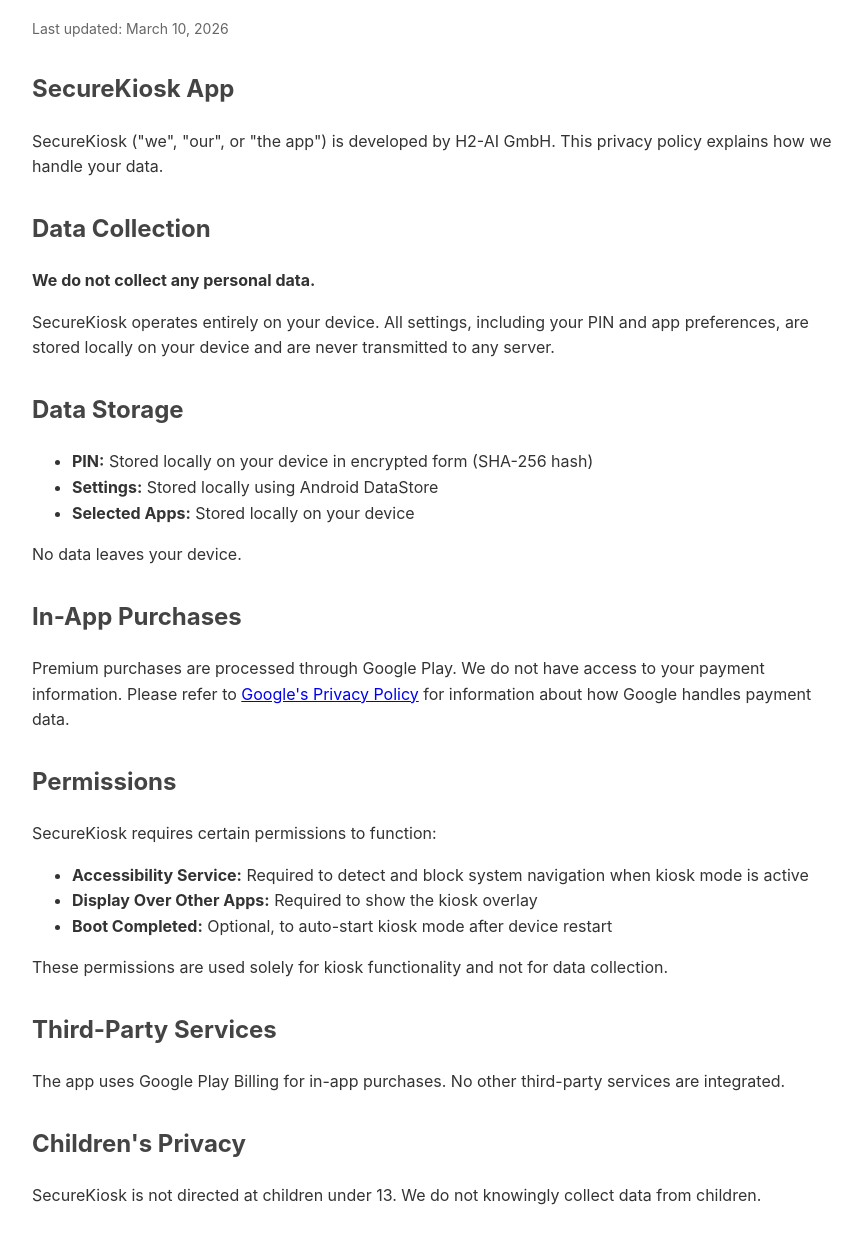
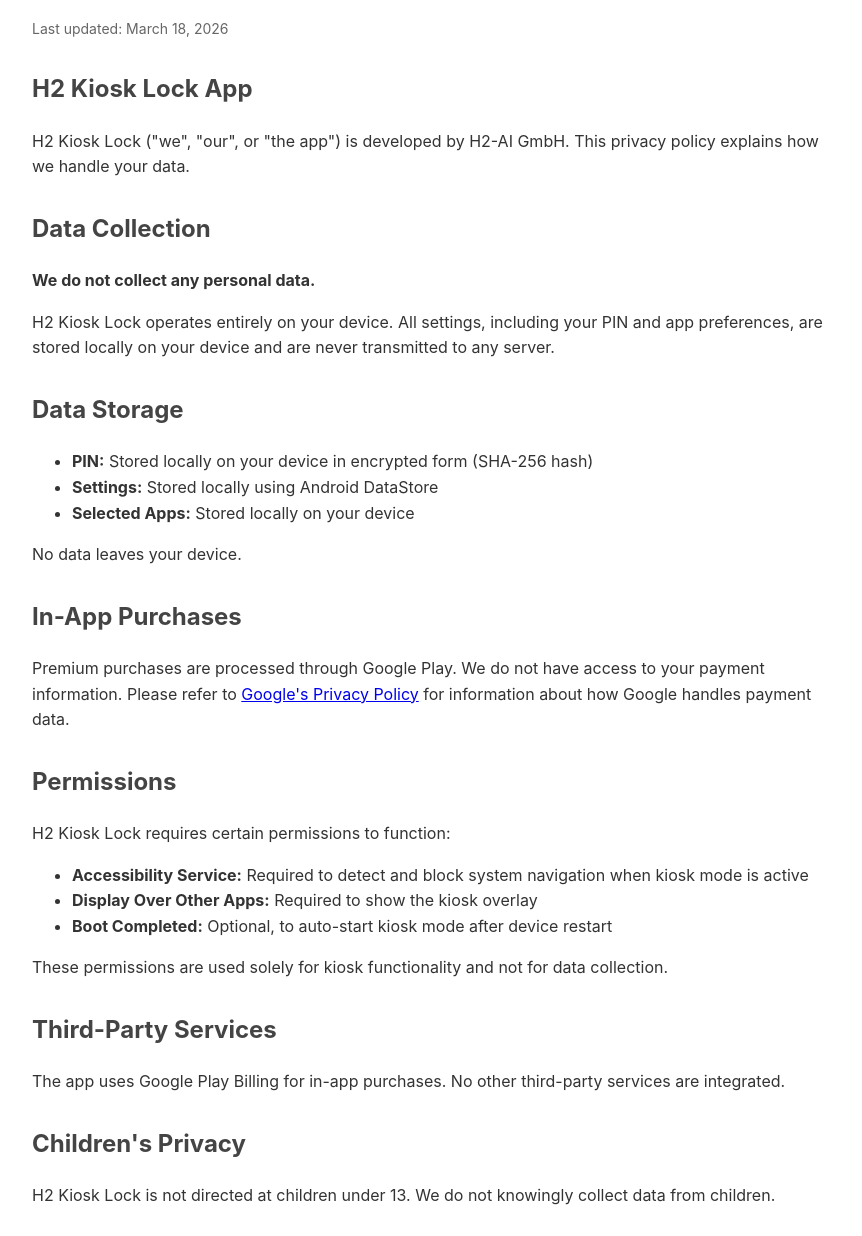
Before and after one commit to H2-AI-GmbH/securekiosk-privacy, a plain HTML site: page index.html in a window 1280 px wide. Shown: the part 96-1332 px from the top of the page, without its empty margins (208-1070 px from the left). Drawn offline with Linux system fonts and the light colour scheme.

Commit message:
Rename SecureKiosk to H2 Kiosk Lock in privacy policy

```diff
--- a/index.html
+++ b/index.html
@@ -3,7 +3,7 @@
 <head>
     <meta charset="UTF-8">
     <meta name="viewport" content="width=device-width, initial-scale=1.0">
-    <title>Privacy Policy - SecureKiosk</title>
+    <title>Privacy Policy - H2 Kiosk Lock</title>
     <style>
         body {
             font-family: -apple-system, BlinkMacSystemFont, 'Segoe UI', Roboto, Oxygen, Ubuntu, sans-serif;
@@ -20,14 +20,14 @@
 </head>
 <body>
     <h1>Privacy Policy</h1>
-    <p class="updated">Last updated: March 10, 2026</p>
+    <p class="updated">Last updated: March 18, 2026</p>
 
-    <h2>SecureKiosk App</h2>
-    <p>SecureKiosk ("we", "our", or "the app") is developed by H2-AI GmbH. This privacy policy explains how we handle your data.</p>
+    <h2>H2 Kiosk Lock App</h2>
+    <p>H2 Kiosk Lock ("we", "our", or "the app") is developed by H2-AI GmbH. This privacy policy explains how we handle your data.</p>
 
     <h2>Data Collection</h2>
     <p><strong>We do not collect any personal data.</strong></p>
-    <p>SecureKiosk operates entirely on your device. All settings, including your PIN and app preferences, are stored locally on your device and are never transmitted to any server.</p>
+    <p>H2 Kiosk Lock operates entirely on your device. All settings, including your PIN and app preferences, are stored locally on your device and are never transmitted to any server.</p>
 
     <h2>Data Storage</h2>
     <ul>
@@ -41,7 +41,7 @@
     <p>Premium purchases are processed through Google Play. We do not have access to your payment information. Please refer to <a href="https://policies.google.com/privacy">Google's Privacy Policy</a> for information about how Google handles payment data.</p>
 
     <h2>Permissions</h2>
-    <p>SecureKiosk requires certain permissions to function:</p>
+    <p>H2 Kiosk Lock requires certain permissions to function:</p>
     <ul>
         <li><strong>Accessibility Service:</strong> Required to detect and block system navigation when kiosk mode is active</li>
         <li><strong>Display Over Other Apps:</strong> Required to show the kiosk overlay</li>
@@ -53,7 +53,7 @@
     <p>The app uses Google Play Billing for in-app purchases. No other third-party services are integrated.</p>
 
     <h2>Children's Privacy</h2>
-    <p>SecureKiosk is not directed at children under 13. We do not knowingly collect data from children.</p>
+    <p>H2 Kiosk Lock is not directed at children under 13. We do not knowingly collect data from children.</p>
 
     <h2>Changes to This Policy</h2>
     <p>We may update this privacy policy from time to time. Changes will be posted on this page with an updated revision date.</p>
```
